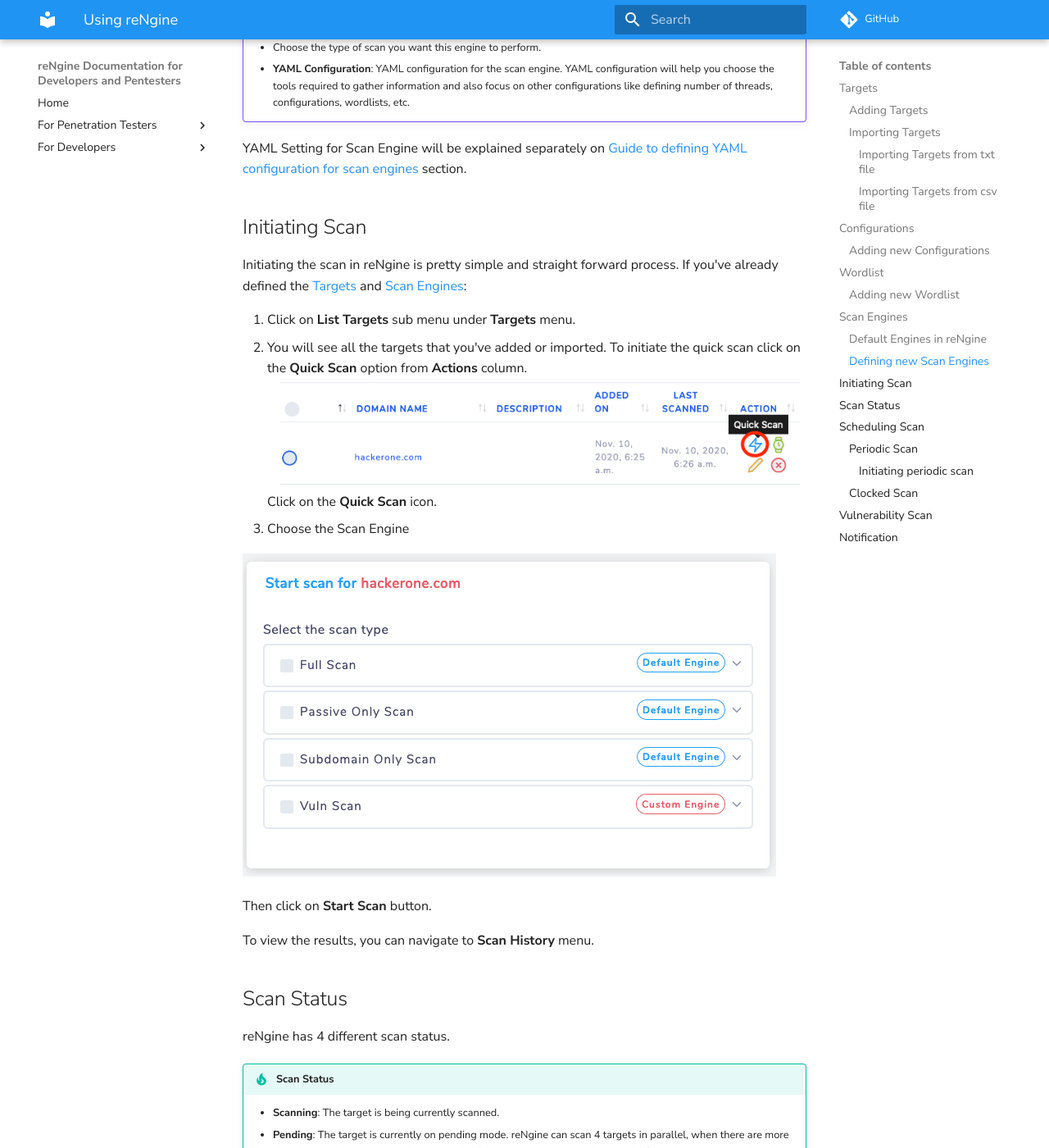
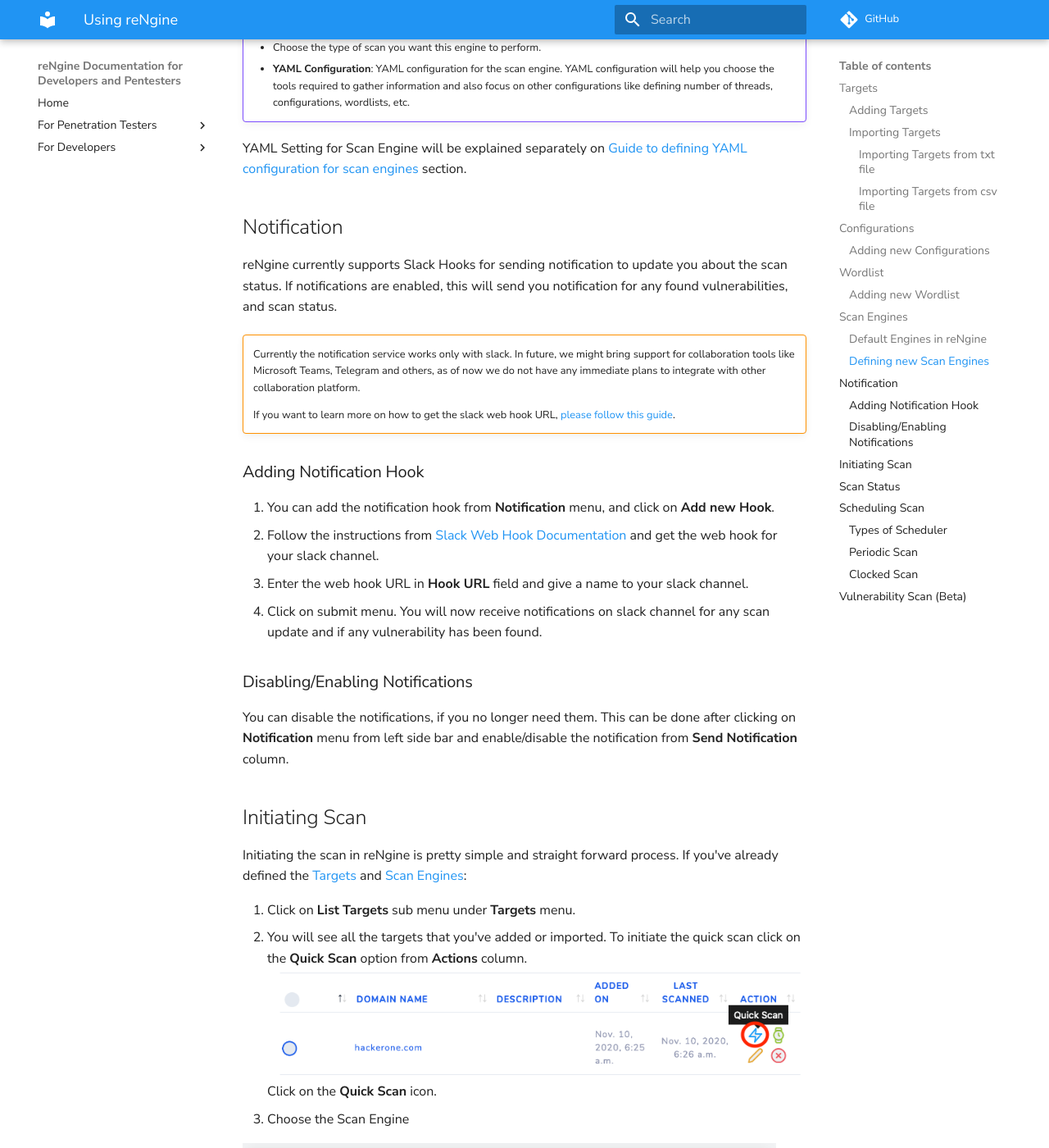
Before and after one commit to yogeshojha/rengineDocumentation, an MkDocs documentation site: the page built from docs/pentester/usage.md, in a window 1280 px wide and 1400 px high, scrolled down 6225 px. Shown: the whole window at 82% size. Built offline with MkDocs 1.6.1 and Material for MkDocs 9.7.7, drawn with Linux system fonts in a browser that asks for light colours; comment, search, counter and statistics services are not loaded; some of the changed text lies outside the part shown.

Commit message:
Updated Contents

```diff
--- a/docs/pentester/usage.md
+++ b/docs/pentester/usage.md
@@ -158,6 +158,26 @@ To define a new Scan Engine in reNgine, click on **Scan Engine** menu from left
 
 YAML Setting for Scan Engine will be explained separately on [Guide to defining YAML configuration for scan engines](scan_engine.md) section.
 
+## Notification
+
+reNgine currently supports Slack Hooks for sending notification to update you about the scan status. If notifications are enabled, this will send you notification for any found vulnerabilities, and scan status.
+
+!!! warning ""
+    Currently the notification service works only with slack. In future, we might bring support for collaboration tools like Microsoft Teams, Telegram and others, as of now we do not have any immediate plans to integrate with other collaboration platform.
+
+    If you want to learn more on how to get the slack web hook URL, [please follow this guide](https://api.slack.com/messaging/webhooks).
+
+### Adding Notification Hook
+
+1. You can add the notification hook from **Notification** menu, and click on **Add new Hook**.
+2. Follow the instructions from [Slack Web Hook Documentation](https://api.slack.com/messaging/webhooks) and get the web hook for your slack channel.
+3. Enter the web hook URL in **Hook URL** field and give a name to your slack channel.
+4. Click on submit menu. You will now receive notifications on slack channel for any scan update and if any vulnerability has been found.
+
+### Disabling/Enabling Notifications
+
+You can disable the notifications, if you no longer need them. This can be done after clicking on **Notification** menu from left side bar and enable/disable the notification from **Send Notification** column.
+
 ## Initiating Scan
 
 Initiating the scan in reNgine is pretty simple and straight forward process. If you've already defined the [Targets](#targets) and [Scan Engines](#scan-engines):
@@ -188,14 +208,55 @@ reNgine has 4 different scan status.
 
 With the recent upgrade, reNgine can schedule the scan in the future as well, also scan be periodically scheduled as well. The two types of scans have been described below.
 
+If you've already defined the [Targets](#targets) and [Scan Engines](#scan-engines), you can easily schedule the scan:
+
+1. Click on **List Targets** sub menu under **Targets** menu.
+2. You will see all the targets that you've added or imported. To initiate the quick scan click on the **Schedule Scan** option from **Actions** column.
+![](../static/initiate_schedule_scan.png)
+Click on the **Schedule Scan** icon.
+3. Choose the Scheduler type and engine as well. (Scheduler types has been described in detail below.)
+![](../static/choose_scheduler.png)
+Then click on **Schedule Scan** button.
+
+To view the results, you can navigate to **Scan History** menu.
+
+### Types of Scheduler
+
+There are currently two types of schedulers in reNgine
+
+1. Periodic Scan
+2. Clocked Scan
+
 ### Periodic Scan
 
-reNgine provides the ability to periodically schedule the scan like, "I want to scan example.com every 10 minutes" or "I want to schedule the scan every 10 days". The recent upgrade provides the ability to do so.
+reNgine provides the ability to periodically schedule the scan like, "I want to scan example.com every 10 minutes" or "I want to schedule the scan every 10 days".
 
-#### Initiating periodic scan
+![](../static/periodic_scan.png)
+
+!!! info "Periodic scan will allow you to schedule the scan every X"
+    * Minutes
+    * Hours
+    * Days
+    * Weeks
+    * Months
 
 ### Clocked Scan
 
-## Vulnerability Scan
+Clocked scan are different than Periodic Scan. In clocked scan, you can schedule the scan at a specific time. Like, "I want to schedule the scan at 3 pm August 2021."
 
-## Notification
+![](../static/clocked_scan.png)
+
+!!! warning ""
+    In clocked scan, running the clocked scan repeatedly is not currently supported. This will be released in the future. For now, **Clocked Scan are one time task.**
+
+## Vulnerability Scan (Beta)
+
+v0.4 and above, reNgine supports `Nuclei` for vulnerability scan. While [defining Scan Engines](#defining-new-scan-engines), select Vulnerability Scanner.
+
+Other Nuclei related configuration will be discussed in [defining the YAML configutation for Scan Engines](scan_engine.md) section.
+
+!!! warning ""
+    There's a lot to improve for Vulnerability Scan in reNgine. Currently there is no way to supply the custom nuclei templates. We will bring this feature in the upcoming releases.
+
+!!! check "Nuclei Templates Update"
+    reNgine automatically updates the Nuclei templates.
--- a/mkdocs.yml
+++ b/mkdocs.yml
@@ -31,5 +31,13 @@ nav:
         - 'Installation Instructions': '/pentester/install/#rengine-installation'
         - 'Usage': '/pentester/usage/'
         - 'Defining Scan Engines': '/pentester/scan_engine/'
+        - Adding and Importing Targets: '/pentester/usage/#targets'
+        - reNgine Configurations: '/pentester/usage/#configurations'
+        - Wordlist: '/pentester/usage/#wordlist'
+        - Notification: '/pentester/usage/#notification'
+        - Initiating Scan: '/pentester/usage/#initiating-scan'
+        - Scan Status: '/pentester/usage/#scan-status'
+        - Scheduling Scan: '/pentester/usage/#scheduling-scan'
+        - Vulnerability Scan (Beta): '/pentester/usage/#vulnerability-scan-beta'
     - For Developers:
         - 'Welcome': 'developer/index.md'
```
Also changed, not shown: docs/pentester/install.md (+4 -4 lines), docs/static/choose_scheduler.png (added), docs/static/clocked_scan.png (added), docs/static/initiate_schedule_scan.png (added), docs/static/periodic_scan.png (added).
